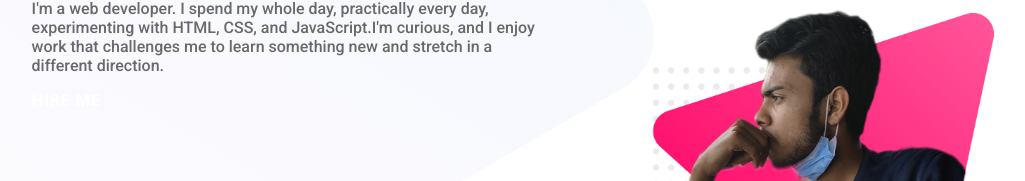
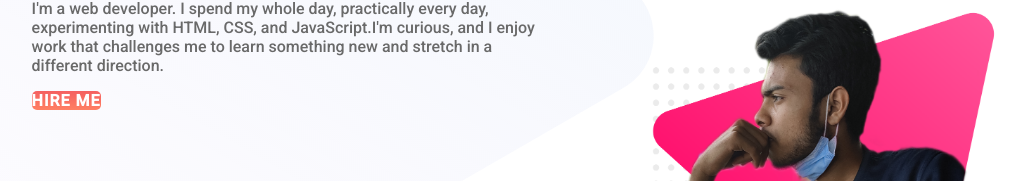
Before and after one commit to rakib37704/personal-website, a plain HTML site: page index.html in a window 1280 px wide. Shown: the part 127-308 px from the top of the page, without its empty margins (58-1083 px from the left). Drawn offline with Linux system fonts and the light colour scheme.

Commit message:
top part

```diff
--- a/style.css
+++ b/style.css
@@ -31,7 +31,7 @@ section{
 }
 .link-button{
     text-decoration: none;
-    background-image: linear-gradient(180deg,deeppink);
+    background-image: linear-gradient(180deg, #F46060, #FF8063);
     padding: 10px,20px;
     border-radius: 5px;
     color: white;
```
